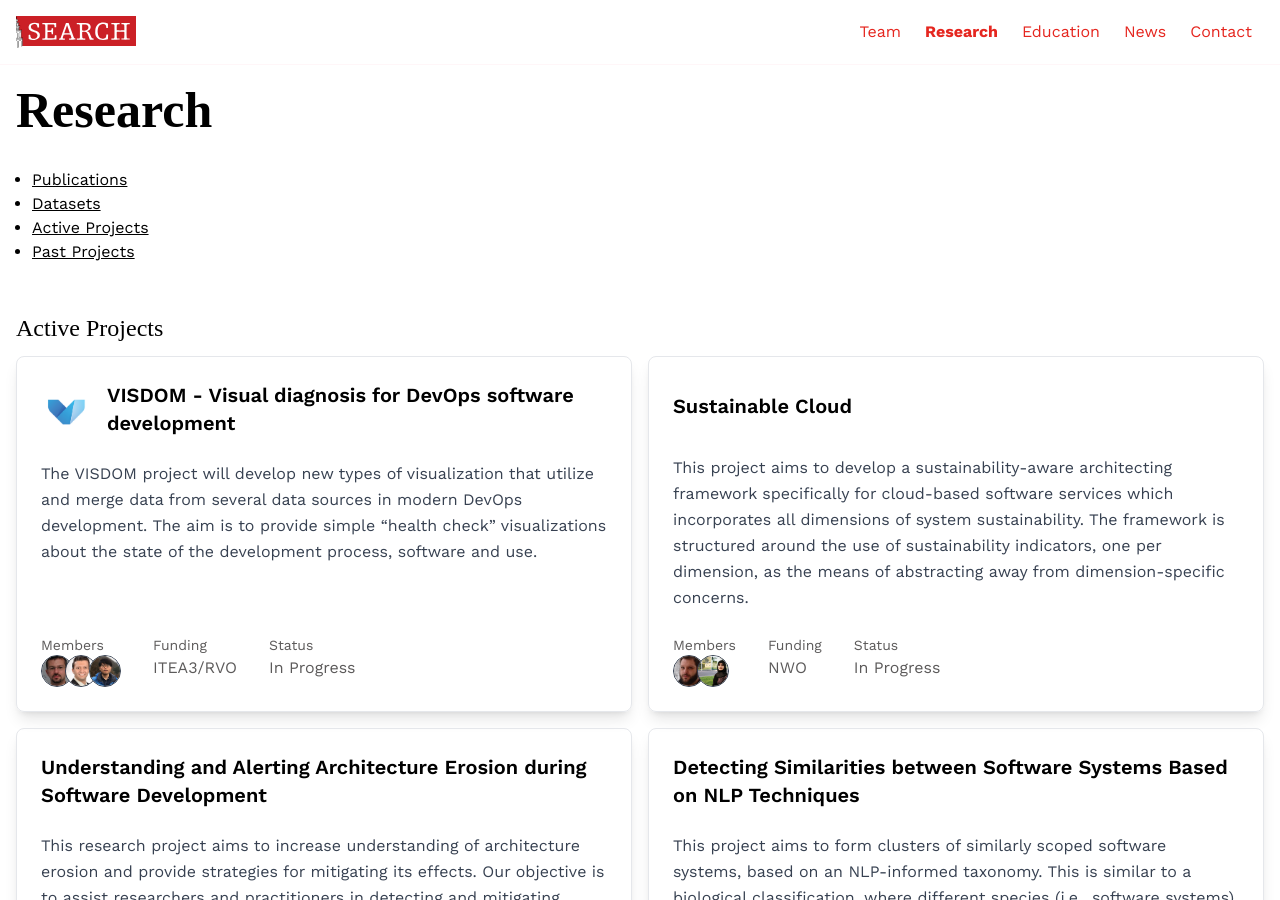
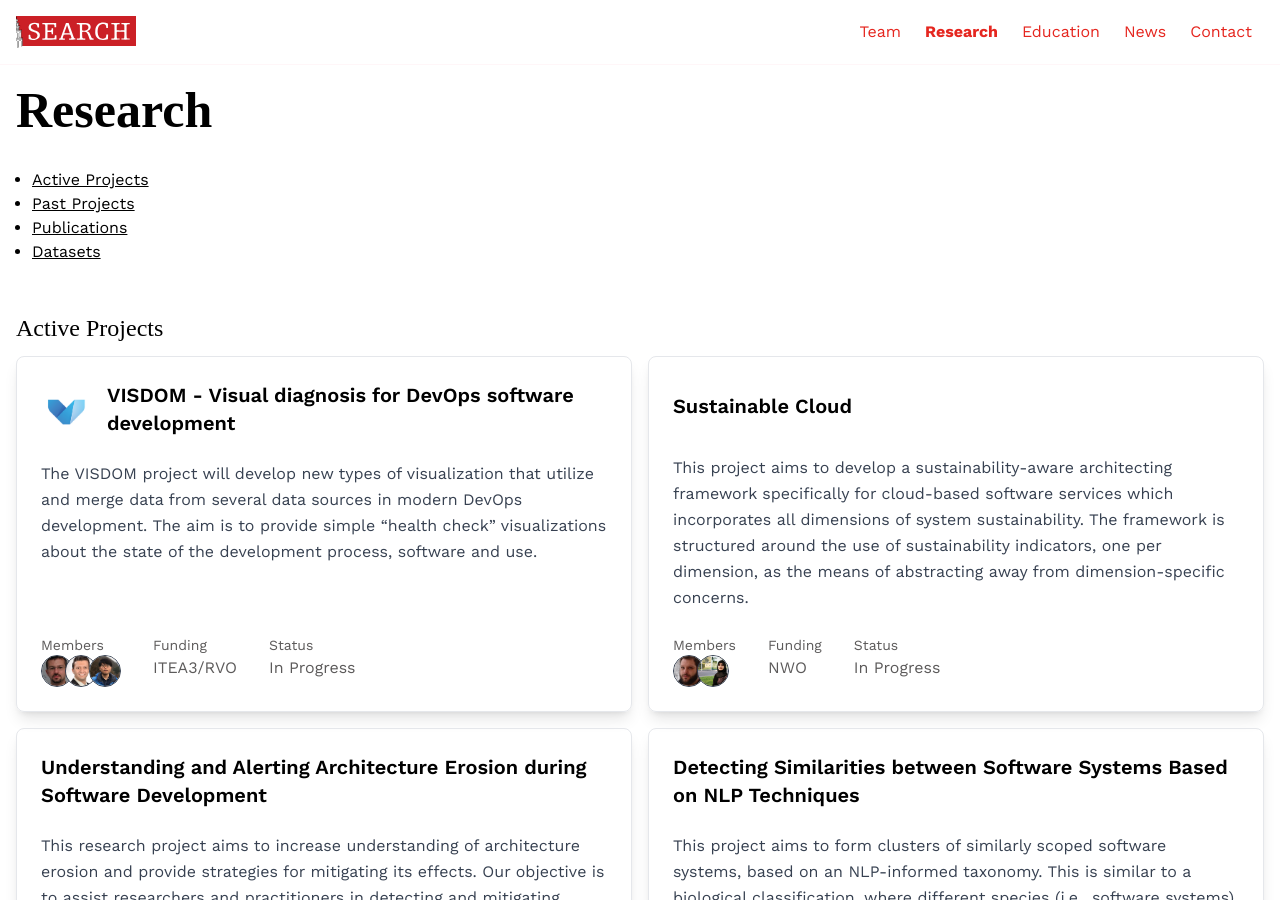
Before and after one commit to search-rug/search-rug.github.io, a Jekyll site: the page built from research.md, in a window 1280 px wide and 900 px high. Built offline with Jekyll 4.4.1, drawn with Linux system fonts in a browser that asks for light colours; nearby versions of some CDN libraries; some web fonts are replaced.

Commit message:
refactor: reorder scroll links

```diff
--- a/_layouts/research.html
+++ b/_layouts/research.html
@@ -4,10 +4,10 @@ layout: default
 bodyClass: "page-research"
 # entries in `sections` match the text of a heading on the page
 sections:
- - Publications
- - Datasets
- - Active Projects
- - Past Projects
+  - Active Projects
+  - Past Projects
+  - Publications
+  - Datasets
 ---
 
 <div class="container space-y-12 mx-auto px-4 pb-6 pt-[100px] pb-md-10">
```
